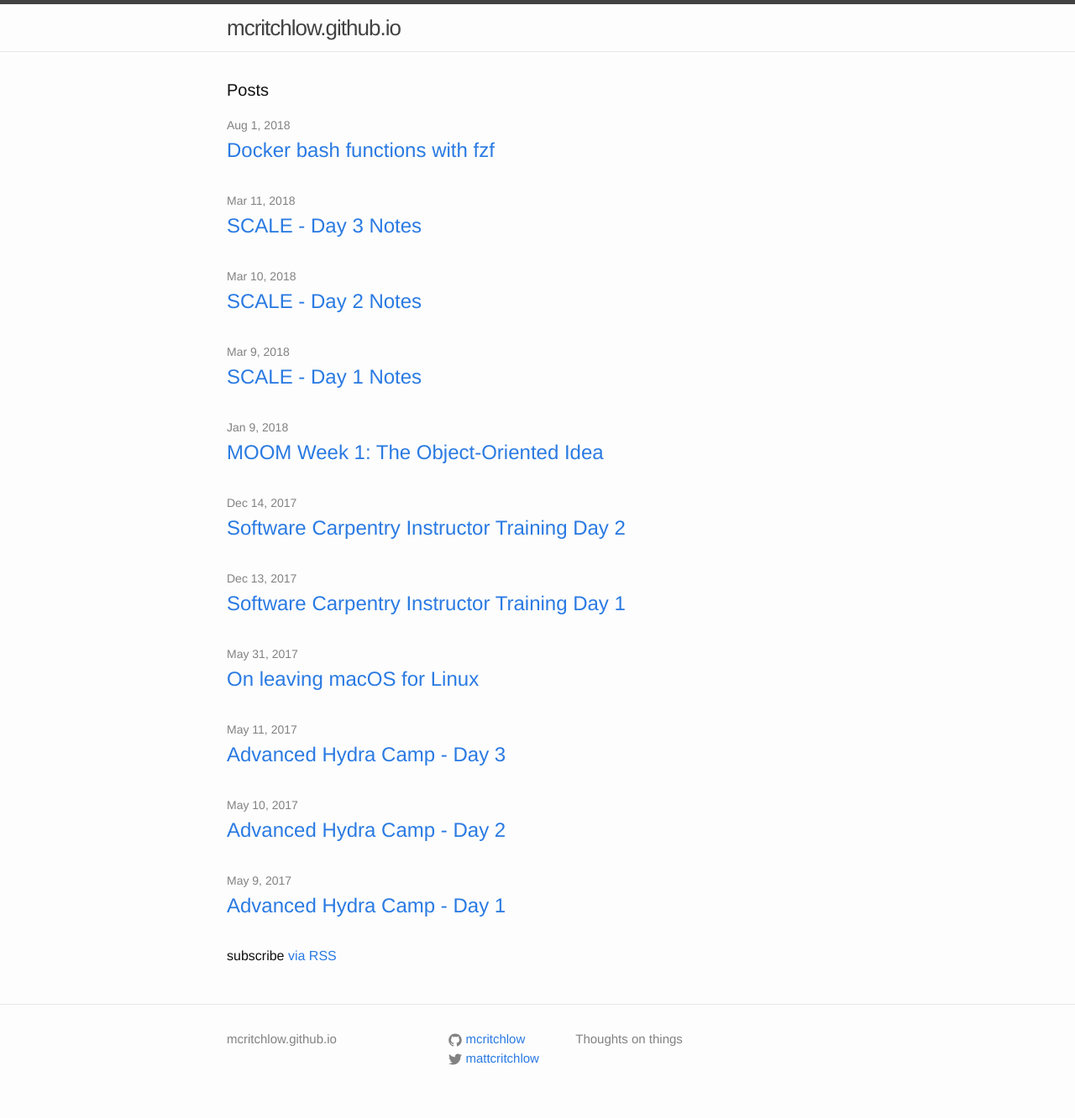
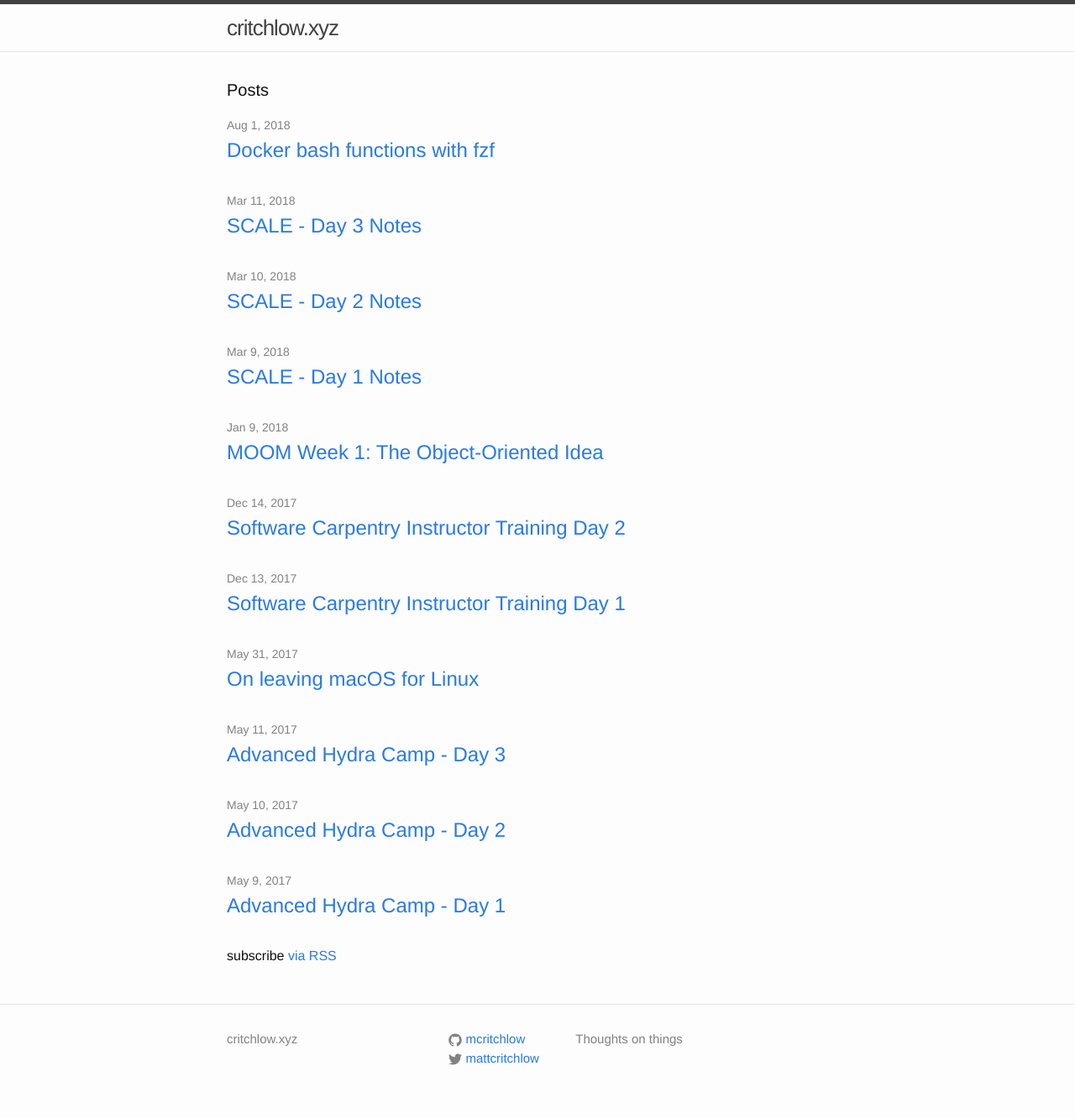
Before and after one commit to mcritchlow/mcritchlow.github.io, a Jekyll site: the page built from index.md, in a window 1280 px wide. Shown: the whole page at 84% size. Built offline with Jekyll 4.4.1, drawn with Linux system fonts in a browser that asks for light colours.

Commit message:
Switch to critchlow.xyz

```diff
--- a/_config.yml
+++ b/_config.yml
@@ -13,12 +13,12 @@
 # you will see them accessed via {{ site.title }}, {{ site.email }}, and so on.
 # You can create any custom variable you would like, and they will be accessible
 # in the templates via {{ site.myvariable }}.
-title: mcritchlow.github.io
+title: critchlow.xyz
 # email: your-email@domain.com
 description: > # this means to ignore newlines until "baseurl:"
   Thoughts on things
 baseurl: "" # the subpath of your site, e.g. /blog
-url: "https://mcritchlow.github.io" # the base hostname & protocol for your site, e.g. http://example.com
+url: "https://critchlow.xyz" # the base hostname & protocol for your site, e.g. http://example.com
 twitter_username: mattcritchlow
 github_username:  mcritchlow
 
```
